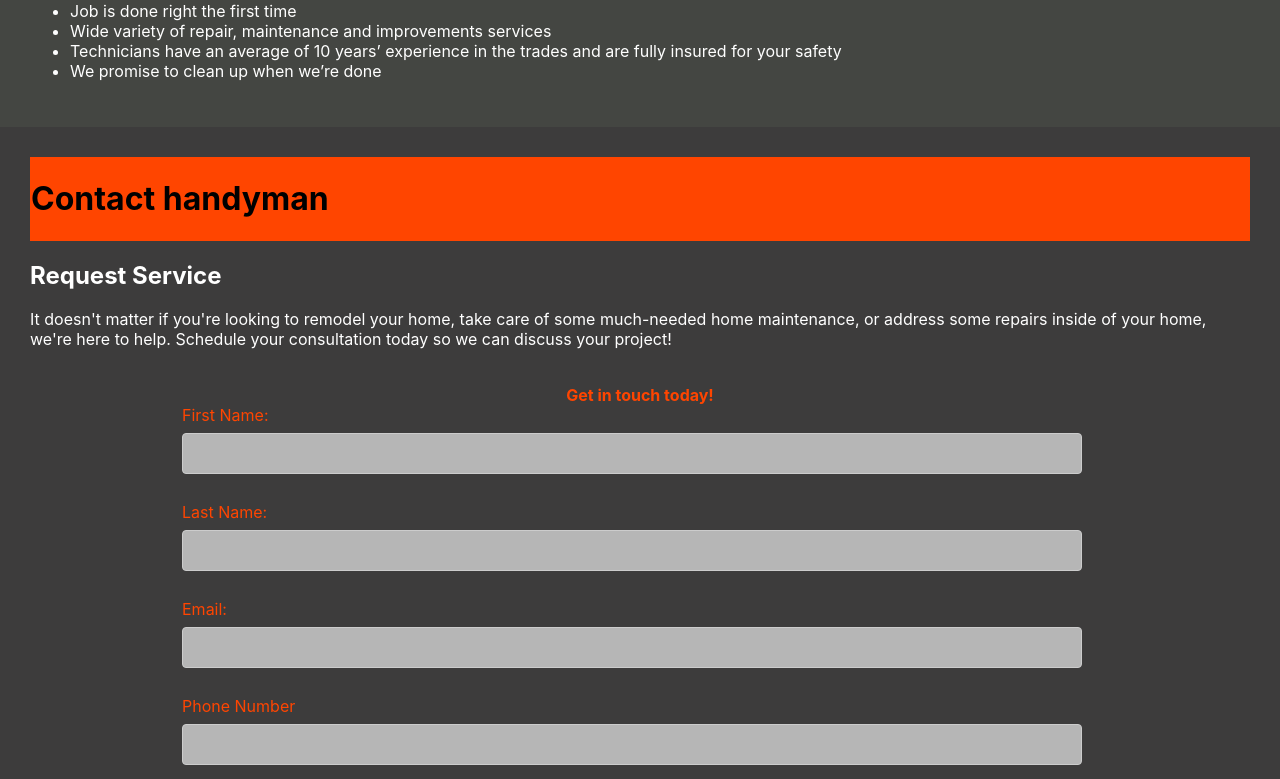
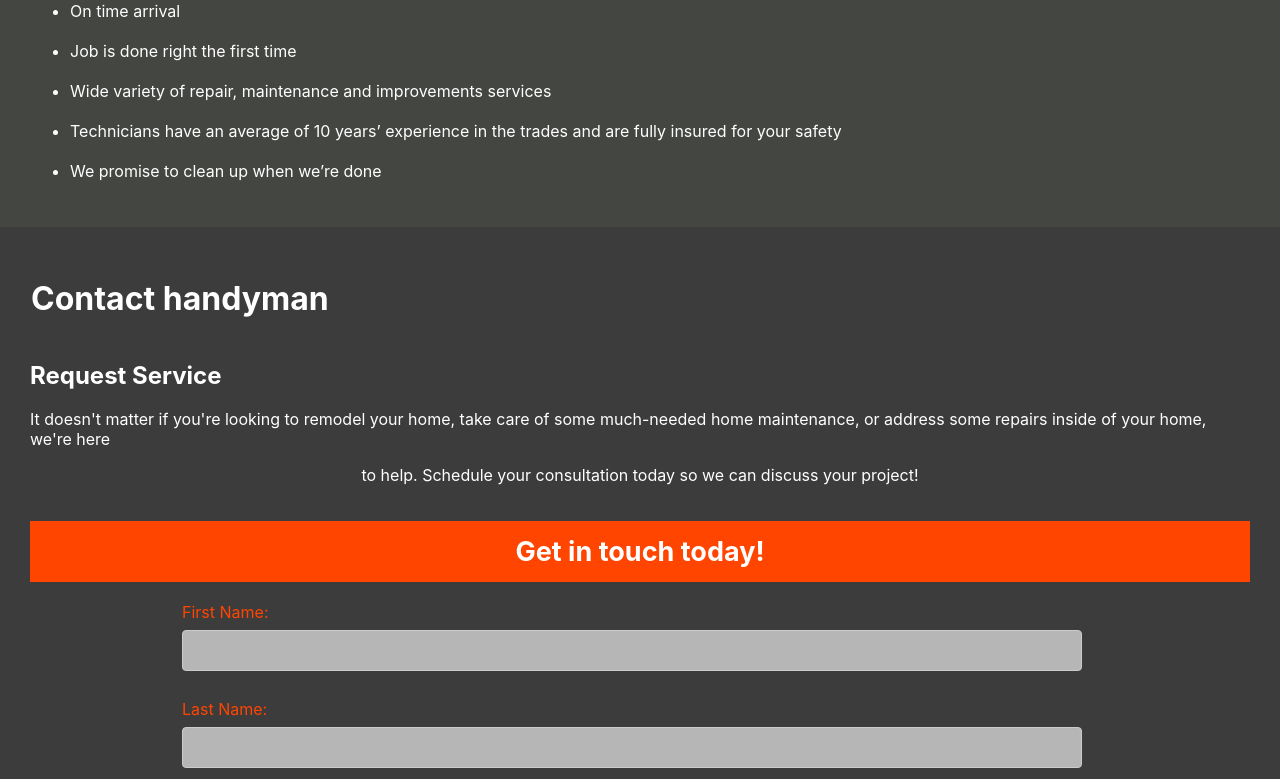
Before and after one commit to bonnkekimani/Group-3-React-Project-, a React (Create React App) app in the folder my-app/: page / in a window 1280 px wide. Shown: the part 554-1333 px from the top of the page. Built offline with nearby package versions, Linux system fonts and the light colour scheme.

Commit message:
About update

```diff
--- a/my-app/src/App.css
+++ b/my-app/src/App.css
@@ -47,15 +47,23 @@
 }
 
 .contact-header{
-  background-color: orangered;
-  color:black;
+  color: white;
   padding: 1px;
+}
+
+.l-par{
+  text-align: center;
 }
 
 .greetings{
   text-align: center;
   font-weight:bold;
-  color: orangered
+  font-size: 27px;
+  width: 100%;
+  color: white;
+  background-color: orangered;
+  padding-top: 14px;
+  padding-bottom: 14px;
 }
 
 .form-container {
@@ -93,6 +101,21 @@ input[type=tel] {
   background-color: rgb(182, 182, 182);
 }
 
+input[type=submit] {
+  width: 100%;
+  background-color: #0f0f0c;
+  color: rgb(250, 247, 247);
+  padding: 14px 20px;
+  margin: 8px 0;
+  border: none;
+  border-radius: 4px;
+  cursor: pointer;
+}
+
+input[type=submit]:hover {
+  background-color: #45a049;
+}
+
 .name{
   display: inline-block;
   grid-gap: 30px;
--- a/my-app/src/component/About.js
+++ b/my-app/src/component/About.js
@@ -44,19 +44,19 @@ function About() {
             <ul>
                 <li>
                 One simple call provides easy scheduling
-                </li>
+                </li><br></br>
                 <li>
                 On time arrival
-                </li>
+                </li><br></br>
                 <li>
                 Job is done right the first time
-                </li>
+                </li><br></br>
                 <li>
                 Wide variety of repair, maintenance and improvements services
-                </li>
+                </li><br></br>
                 <li>
                 Technicians have an average of 10 years’ experience in the trades and are fully insured for your safety
-                </li>
+                </li><br></br>
                 <li>
                 We promise to clean up when we’re done
                 </li>
--- a/my-app/src/component/Contacts.js
+++ b/my-app/src/component/Contacts.js
@@ -1,8 +1,9 @@
 import React, { useState } from 'react';
 
 function Contact() {
-    const [formData, setFormData] = useState({
-        fname: "",
+    const [formData, setFormData] = useState([]);
+    const [newformData, setnewFormData] = useState({
+        fname: '',
         lname: "",
         email: "",
         phone: "",
@@ -17,7 +18,7 @@ function Contact() {
         referral: "",
         Comments: "",
         message: ""
-      });
+    });
 
       const handleChange = (e) => {
         const { name, value } = e.target;
@@ -27,10 +28,26 @@ function Contact() {
         }));
       };
 
-      const handleSubmit = (e) => {
+      function handleSubmit (e) {
         e.preventDefault();
-        // Here you can add the logic to send the form data to a server or an email address
-        console.log(formData);
+        setFormData([...formData, newformData]);
+        setnewFormData({
+            fname: '',
+        lname: "",
+        email: "",
+        phone: "",
+        address: "",
+        city: "",
+        zip_code: "",
+        state: "",
+        to_call: "",
+        Help_you: "",
+        Location: "",
+        start_project: "",
+        referral: "",
+        Comments: "",
+        message: ""
+        });
       };
 
     return (
@@ -47,14 +64,21 @@ function Contact() {
                 <p>
                 It doesn't matter if you're looking to remodel your home,
                 take care of some much-needed home maintenance, or address some repairs
-                inside of your home, we're here to help. Schedule your consultation today
+                inside of your home, we're here
+                </p>
+            </div>
+            <div class='l-par'>
+                <p>
+                to help. Schedule your consultation today
                 so we can discuss your project!
                 </p>
             </div>
             <br></br>
             <div class='greetings'>
+                <header>
                 Get in touch today!
-            </div>
+                </header>
+            </div><br></br>
             <div class='form-container'>
                 <form onSubmit={handleSubmit}>
                     <div class='name'>
@@ -209,7 +233,7 @@ function Contact() {
                             onChange={handleChange}
                             /><br></br>
                         </label><br></br>
-                        <button type="submit">Send</button>
+                        <button type="submit" onClick="alert('Hello World!')">Send</button>
                     </form>
                 </div>
         </div>
```
